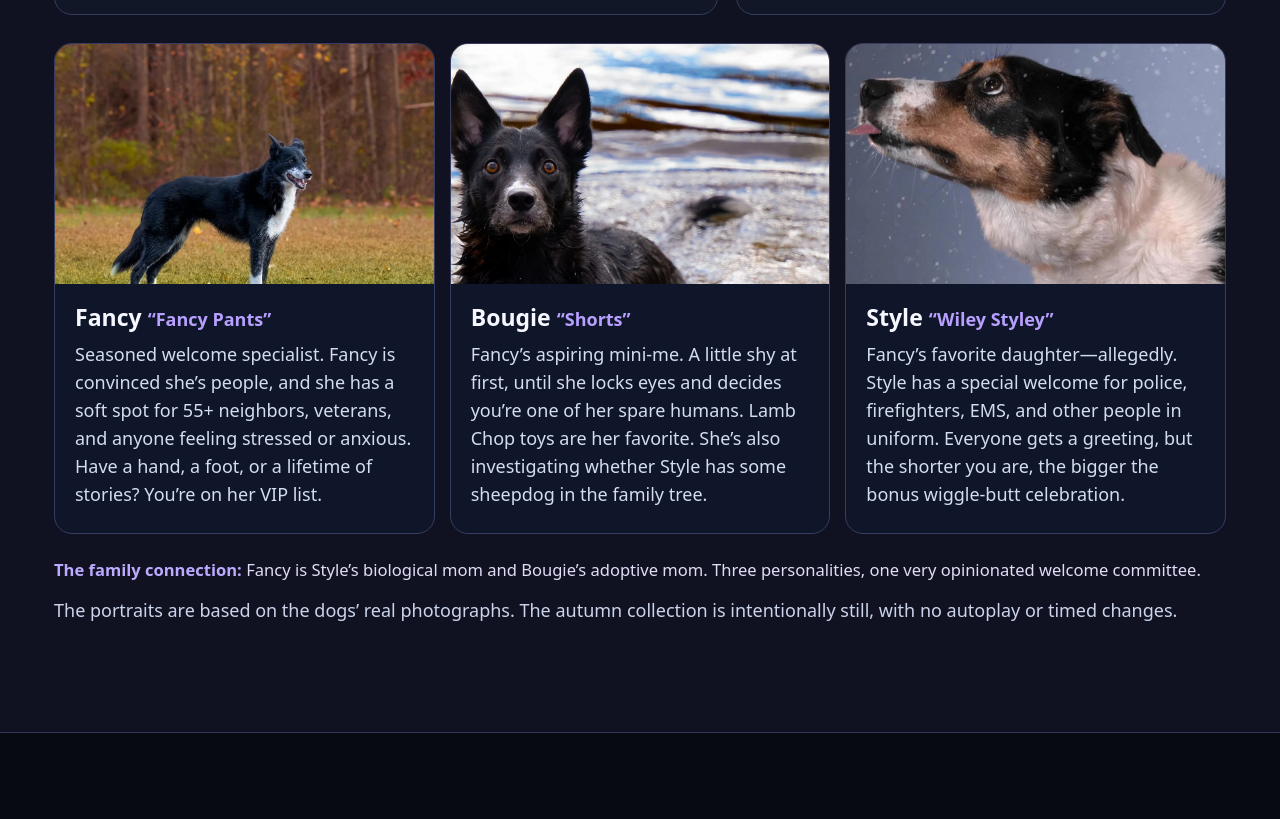
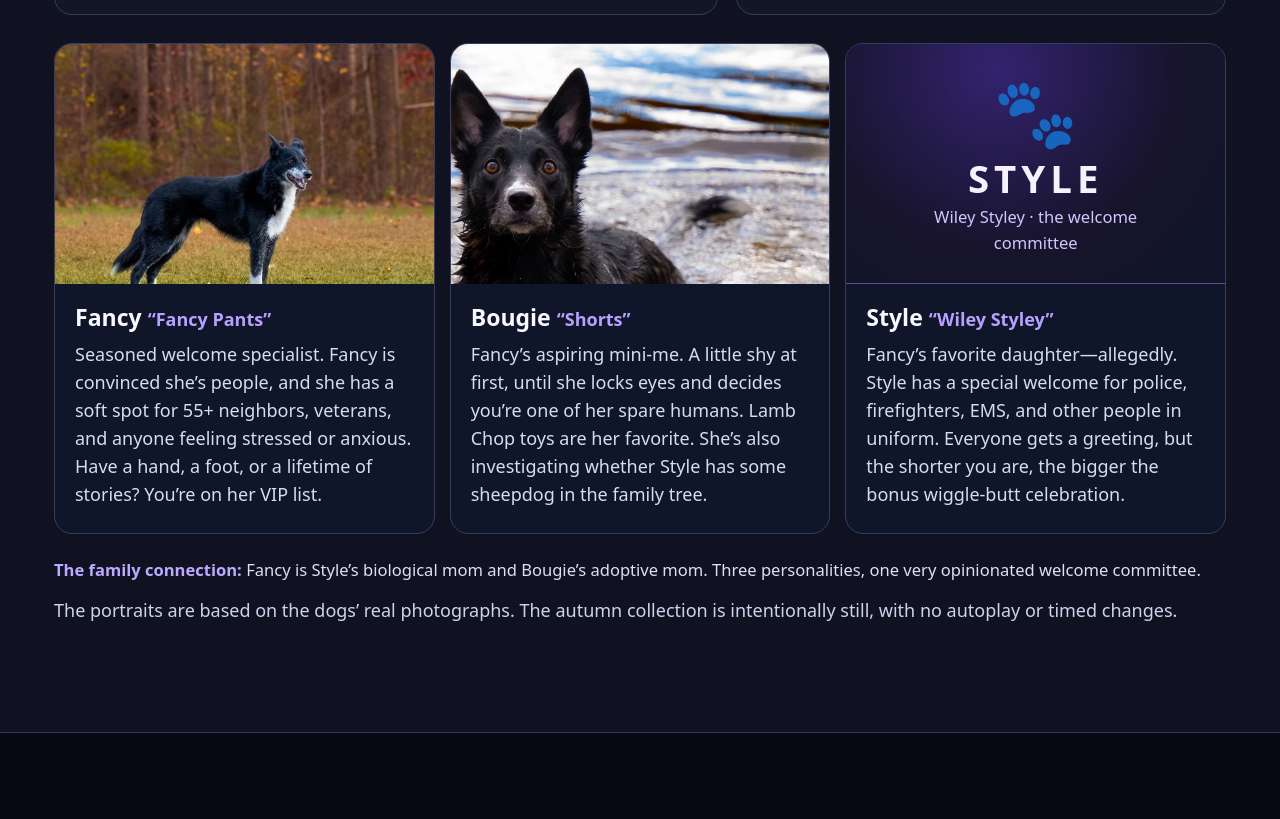
Before and after one commit to Vex432/mythichousing, a plain HTML site: page index.html in a window 1280 px wide. Shown: the part 5099-5918 px from the top of the page. Drawn offline with Linux system fonts and the light colour scheme.

Commit message:
Remove restricted powder-session dog photos and use original Style graphic

```diff
--- a/index.html
+++ b/index.html
@@ -222,6 +222,12 @@ label.field .hint,.hint-inline,.light,.safety{font-size:.92rem;color:#cbd3e8}
 @media(max-width:580px){.wrap{padding:0 19px}.logo{font-size:.75rem;letter-spacing:.055em}.logo-mark{width:36px;height:36px}.btn.small{font-size:.83rem;min-height:43px;padding:9px 12px}.hero{padding:52px 0 45px}.hero::before{display:none}h1{font-size:clamp(2.55rem,11vw,3.5rem)}h2{font-size:clamp(2rem,8.5vw,2.7rem)}.hero-actions .btn{width:100%}.three,.steps,.small-grid,.fields,.checkrow,.pets{grid-template-columns:1fr}.glass,.form-shell,.additional-panel{padding:22px}.section{padding:56px 0}.season-dog-img{height:245px}.autumn-stills img{height:240px}.note-card,.rule{flex-direction:column}}
 @media(prefers-reduced-motion:reduce){html{scroll-behavior:auto}.btn{transition:none}}
 
+
+/* Replace restricted photo-session imagery with an original, text-only graphic. */
+.style-illustration{display:flex;flex-direction:column;justify-content:center;align-items:center;gap:4px;text-align:center;padding:24px;background:radial-gradient(circle at 40% 10%,#33236f 0%,#17142c 58%,#101629 100%);border-bottom:1px solid #5a4d91}
+.style-illustration .style-paw{font-size:68px;line-height:1.2;opacity:.94}
+.style-illustration .style-image-label{display:block;font-size:clamp(1.9rem,3vw,2.55rem);letter-spacing:.13em;font-weight:900;line-height:1.15;color:#f5f1ff}
+.style-illustration small{font-size:.92rem;color:#d2c6ff;max-width:24ch}
 </style>
 </head>
 <body>
@@ -296,7 +302,7 @@ label.field .hint,.hint-inline,.light,.safety{font-size:.92rem;color:#cbd3e8}
   <div class="season-dogs" aria-label="Fancy Bougie and Style">
     <article class="season-dog"><div class="season-dog-img"><img src="assets/fancy-portrait.webp" alt="Fancy, a black-and-white dog with a gray-flecked muzzle, standing in autumn grass." loading="lazy"><span class="fallback" hidden>🐾 Fancy's photo</span></div><div class="season-dog-copy"><strong>Fancy <span class="dog-alias">“Fancy Pants”</span></strong><small>Seasoned welcome specialist. Fancy is convinced she’s people, and she has a soft spot for 55+ neighbors, veterans, and anyone feeling stressed or anxious. Have a hand, a foot, or a lifetime of stories? You’re on her VIP list.</small></div></article>
     <article class="season-dog"><div class="season-dog-img"><img src="assets/bougie-portrait.webp" alt="Bougie, an alert black dog with upright ears, photographed beside the water." loading="lazy"><span class="fallback" hidden>🐾 Bougie's photo</span></div><div class="season-dog-copy"><strong>Bougie <span class="dog-alias">“Shorts”</span></strong><small>Fancy’s aspiring mini-me. A little shy at first, until she locks eyes and decides you’re one of her spare humans. Lamb Chop toys are her favorite. She’s also investigating whether Style has some sheepdog in the family tree.</small></div></article>
-    <article class="season-dog"><div class="season-dog-img"><img src="assets/style-portrait.webp" alt="Style, short-coated tricolor dog with black, white, and tan markings in a winter portrait." loading="lazy"><span class="fallback" hidden>🐾 Style's photo</span></div><div class="season-dog-copy"><strong>Style <span class="dog-alias">“Wiley Styley”</span></strong><small>Fancy’s favorite daughter—allegedly. Style has a special welcome for police, firefighters, EMS, and other people in uniform. Everyone gets a greeting, but the shorter you are, the bigger the bonus wiggle-butt celebration.</small></div></article>
+    <article class="season-dog"><div class="season-dog-img style-illustration" role="img" aria-label="Decorative paw graphic in place of Style’s restricted photo"><span class="style-paw" aria-hidden="true">🐾</span><span class="style-image-label">STYLE</span><small>Wiley Styley · the welcome committee</small></div><div class="season-dog-copy"><strong>Style <span class="dog-alias">“Wiley Styley”</span></strong><small>Fancy’s favorite daughter—allegedly. Style has a special welcome for police, firefighters, EMS, and other people in uniform. Everyone gets a greeting, but the shorter you are, the bigger the bonus wiggle-butt celebration.</small></div></article>
   </div>
   <p class="dog-family-note"><strong>The family connection:</strong> Fancy is Style’s biological mom and Bougie’s adoptive mom. Three personalities, one very opinionated welcome committee.</p>
   <p class="pet-note">The portraits are based on the dogs’ real photographs. The autumn collection is intentionally still, with no autoplay or timed changes.</p>
```
Also changed, not shown: assets/season-winter-portrait.webp (deleted), assets/style-portrait.webp (deleted), assets/style.webp (deleted).
